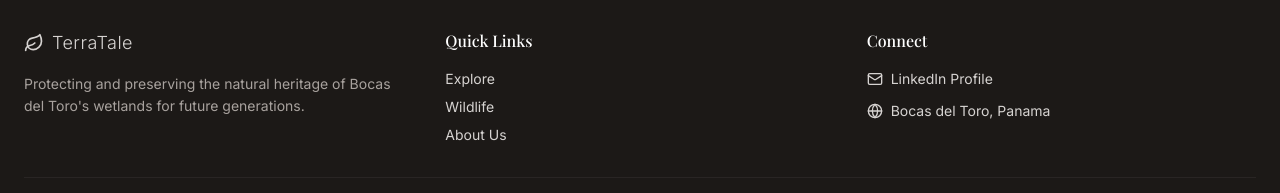
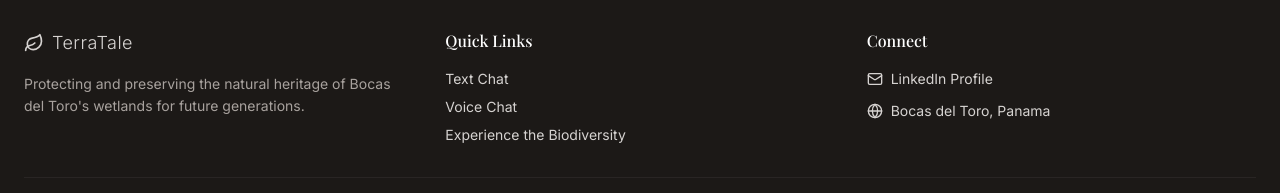
Before and after one commit to tanDivina/terratale-accelerate-elastic, a React (Vite) app: page / in a window 1280 px wide. Shown: the part 3375-3568 px from the top of the page. Built offline with nearby package versions, Linux system fonts and the light colour scheme; no server answers; the database is empty; a web font is replaced by a local one.

Commit message:
Updated Footer.tsx

```diff
--- a/src/components/Footer.tsx
+++ b/src/components/Footer.tsx
@@ -19,9 +19,9 @@ export default function Footer() {
           <div>
             <h3 className="text-white font-medium mb-4">Quick Links</h3>
             <ul className="space-y-2 text-sm">
-              <li><a href="#explore" className="hover:text-white transition-colors">Explore</a></li>
-              <li><a href="#wildlife" className="hover:text-white transition-colors">Wildlife</a></li>
-              <li><a href="#about" className="hover:text-white transition-colors">About Us</a></li>
+              <li><a href="#chat" className="hover:text-white transition-colors">Text Chat</a></li>
+              <li><a href="#voice" className="hover:text-white transition-colors">Voice Chat</a></li>
+              <li><a href="#wildlife" className="hover:text-white transition-colors">Experience the Biodiversity</a></li>
             </ul>
           </div>
 
```
